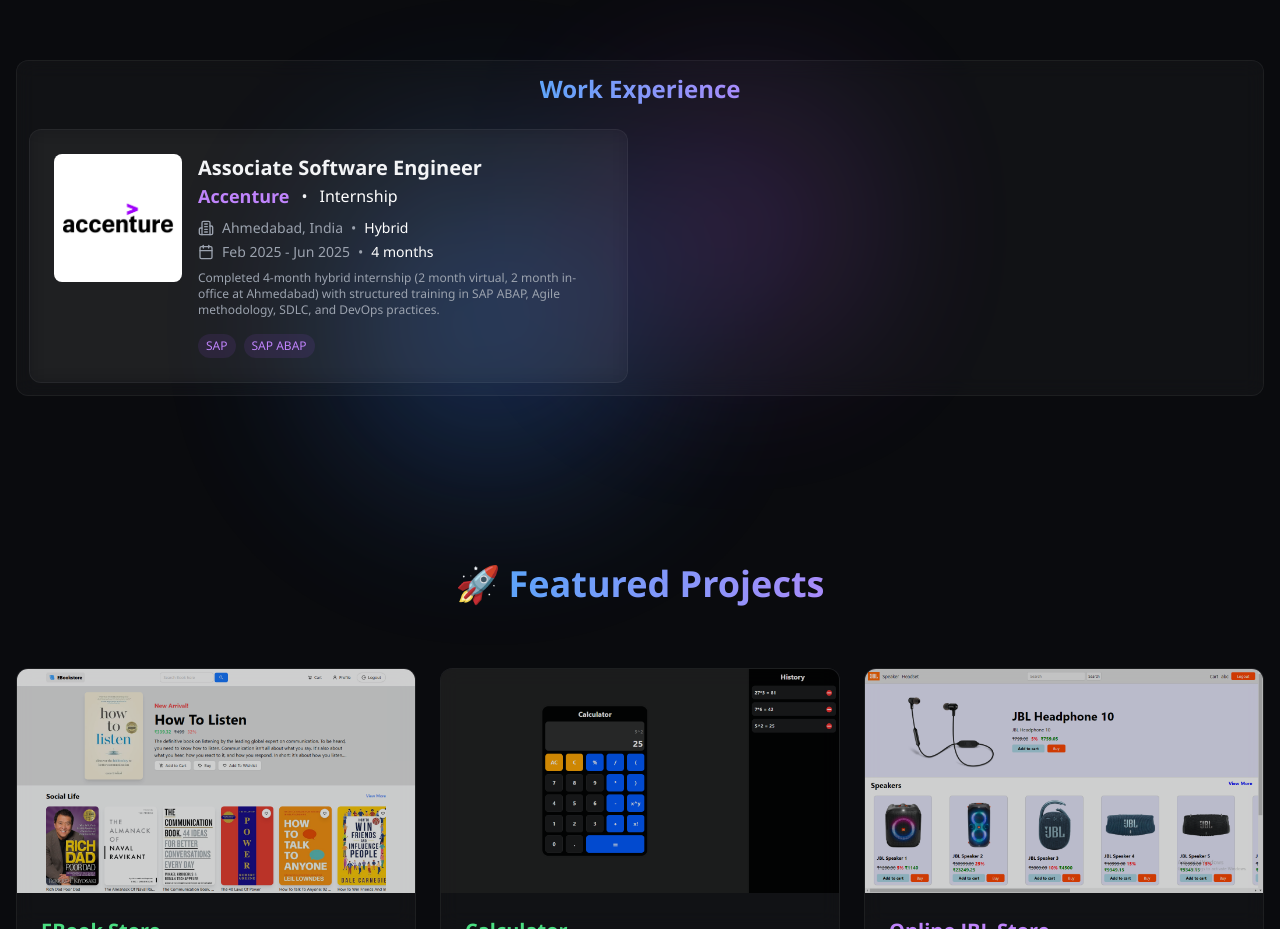
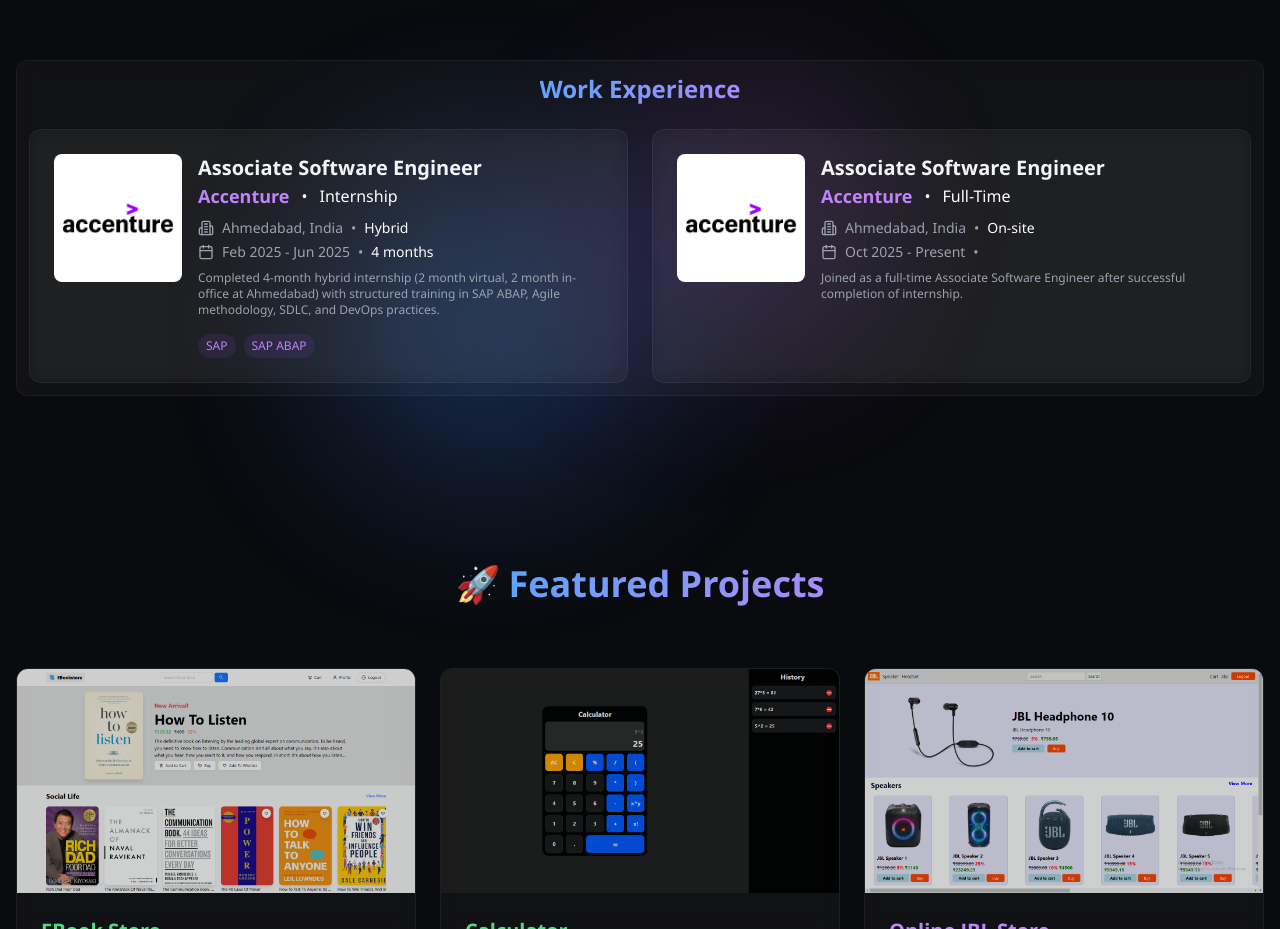
Before and after one commit to Nikulsuthar2/myportfolio, a React (Vite) app: page / in a window 1280 px wide. Shown: the part 1460-2389 px from the top of the page. Built offline with nearby package versions, Linux system fonts and the light colour scheme.

Commit message:
experience added

```diff
--- a/src/V3/data.jsx
+++ b/src/V3/data.jsx
@@ -522,6 +522,21 @@
     logo: accenture,
     company: "Accenture",
     position: "Associate Software Engineer",
+    type: "Full-Time",
+    locationType: "On-site",
+    location: "Ahmedabad, India",
+    duration: "",
+    period: "Oct 2025 - Present",
+    fullperiod: "15th Oct 2025 - Present",
+    skills: [],
+    description: "Joined as a full-time Associate Software Engineer after successful completion of internship.",
+    link: "https://www.accenture.com/in-en/careers",
+    color: "purple",
+  },
+  {
+    logo: accenture,
+    company: "Accenture",
+    position: "Associate Software Engineer",
     type: "Internship",
     locationType: "Hybrid",
     location: "Ahmedabad, India",
```
Also changed, not shown: vite.config.js.timestamp-1758431121070-81d6a3b663433.mjs (added, +17 -0 lines).
